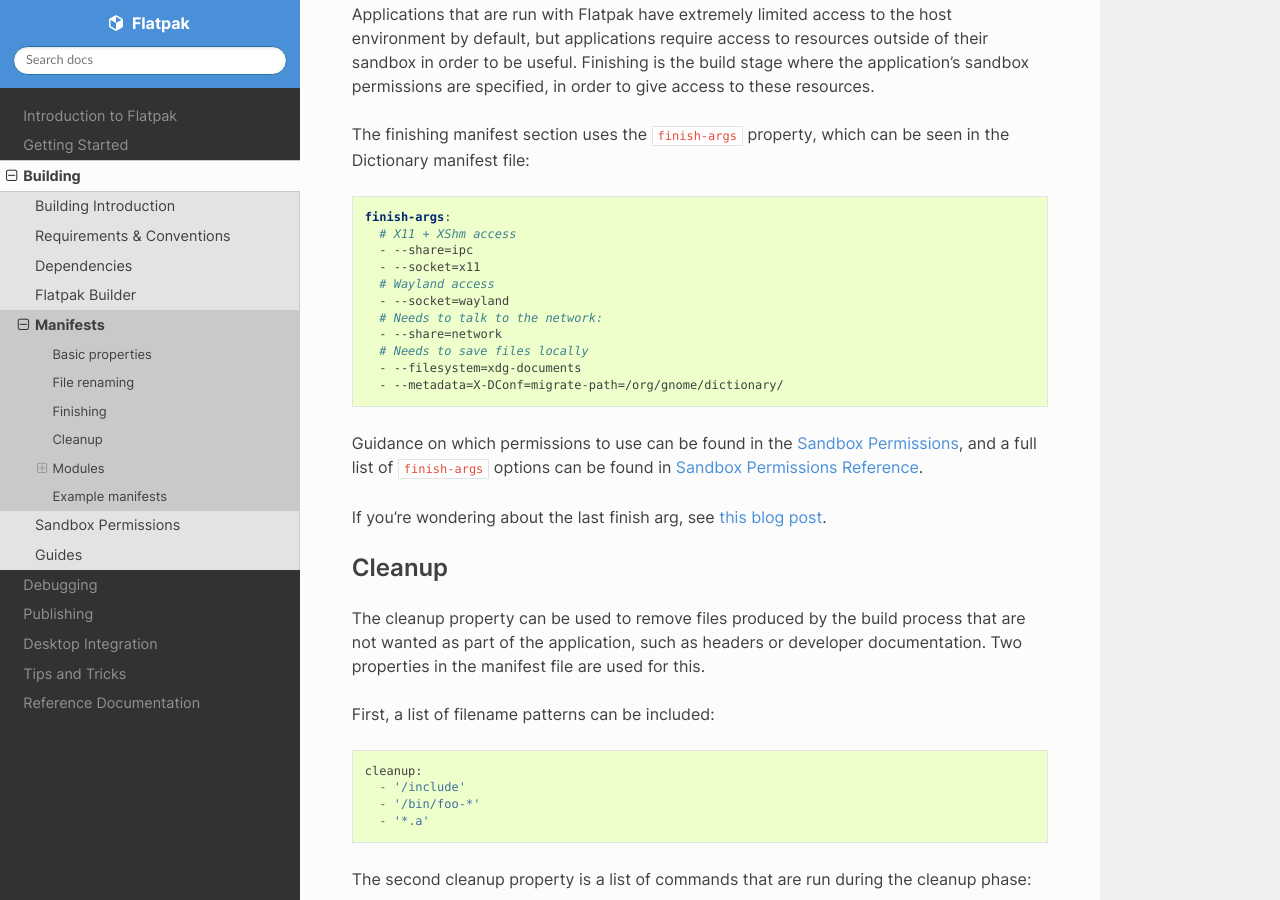
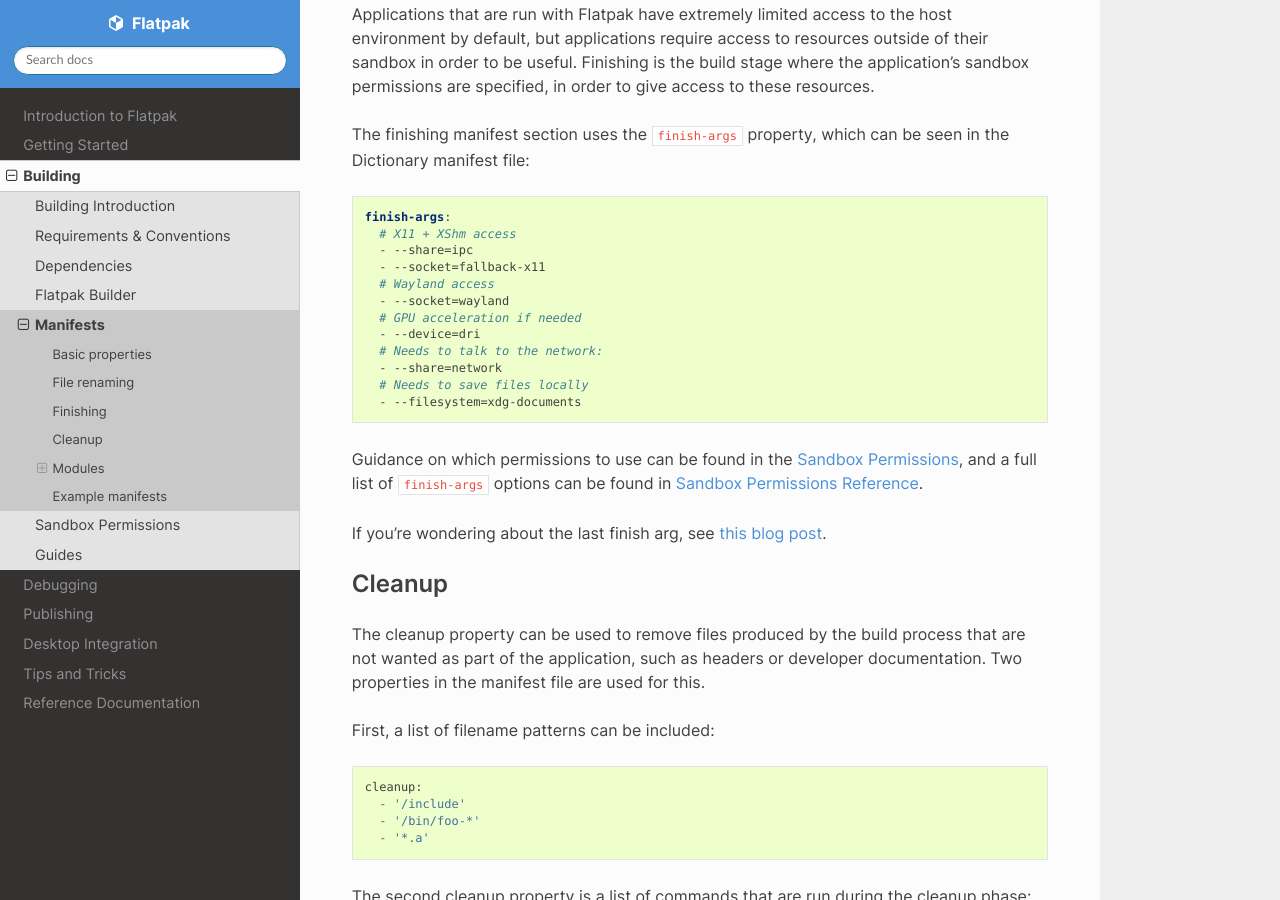
Before and after one commit to flatpak/flatpak-docs, a Sphinx documentation site: the page built from docs/manifests.rst, in a window 1280 px wide and 900 px high, scrolled down 1553 px. Built offline with Sphinx 7.4.7 and the Read the Docs theme 2.0.0, drawn with Linux system fonts in a browser that asks for light colours.

Commit message:
Update manifest examples

```diff
--- a/docs/manifests.rst
+++ b/docs/manifests.rst
@@ -81,14 +81,15 @@ be seen in the Dictionary manifest file:
   finish-args:
     # X11 + XShm access
     - --share=ipc
-    - --socket=x11
+    - --socket=fallback-x11
     # Wayland access
     - --socket=wayland
+    # GPU acceleration if needed
+    - --device=dri
     # Needs to talk to the network:
     - --share=network
     # Needs to save files locally
     - --filesystem=xdg-documents
-    - --metadata=X-DConf=migrate-path=/org/gnome/dictionary/
 
 Guidance on which permissions to use can be found in the
 :doc:`sandbox-permissions`, and a full list of ``finish-args`` options can be
--- a/docs/qt.rst
+++ b/docs/qt.rst
@@ -12,14 +12,13 @@ straight-forward.
 
   app-id: org.flatpak.qtdemo
   runtime: org.kde.Platform
-  runtime-version: '5.11'
+  runtime-version: '5.15-22.08'
   sdk: org.kde.Sdk
   command: flatpak-demo
   finish-args:
     - --share=ipc
-    - --socket=x11
+    - --socket=fallback-x11
     - --socket=wayland
-    - --filesystem=host
     - --device=dri
   modules:
     - name: flatpak-demo
```
Also changed, not shown: other parts of docs/manifests.rst (+1 -1 lines).
